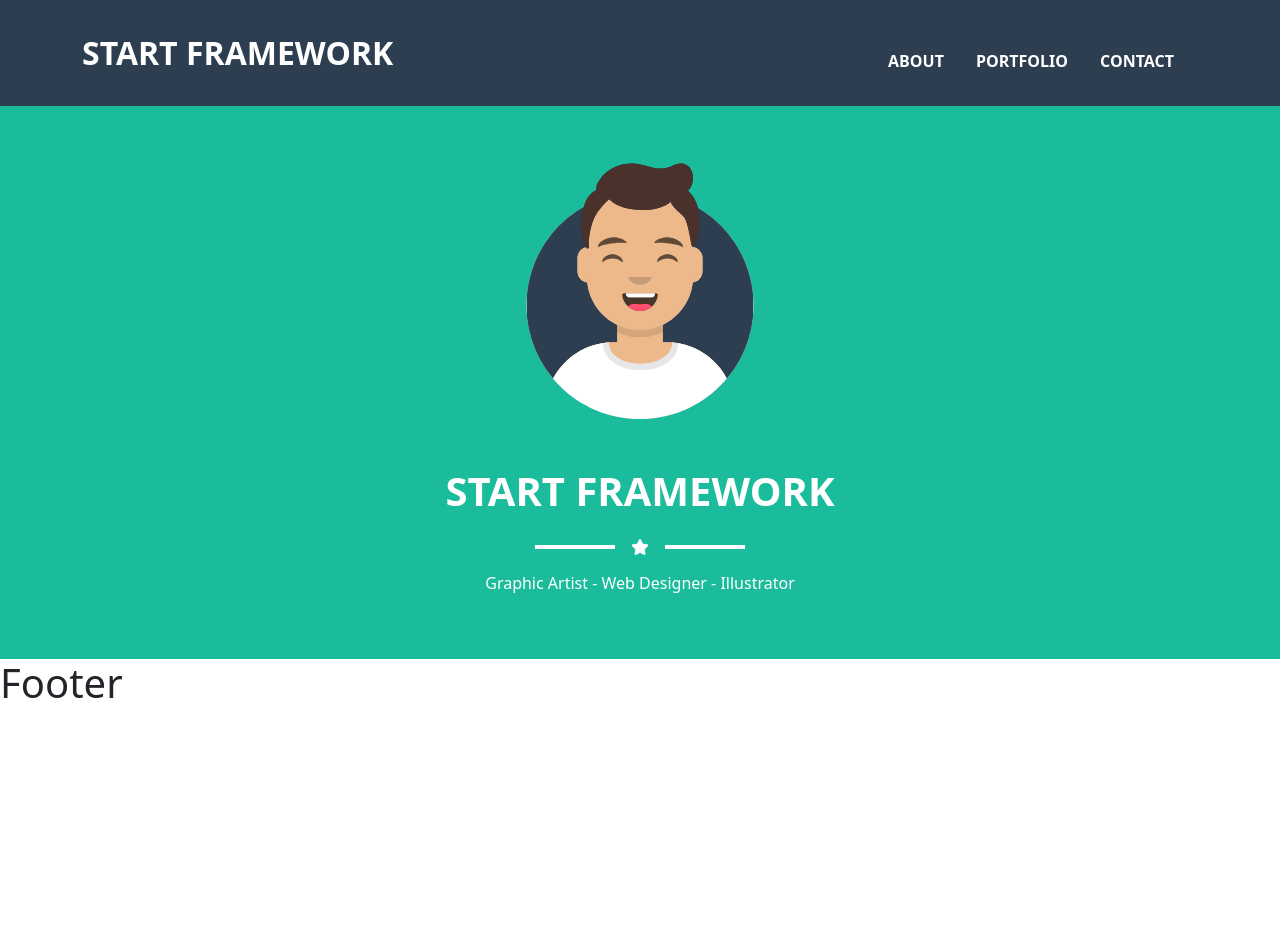
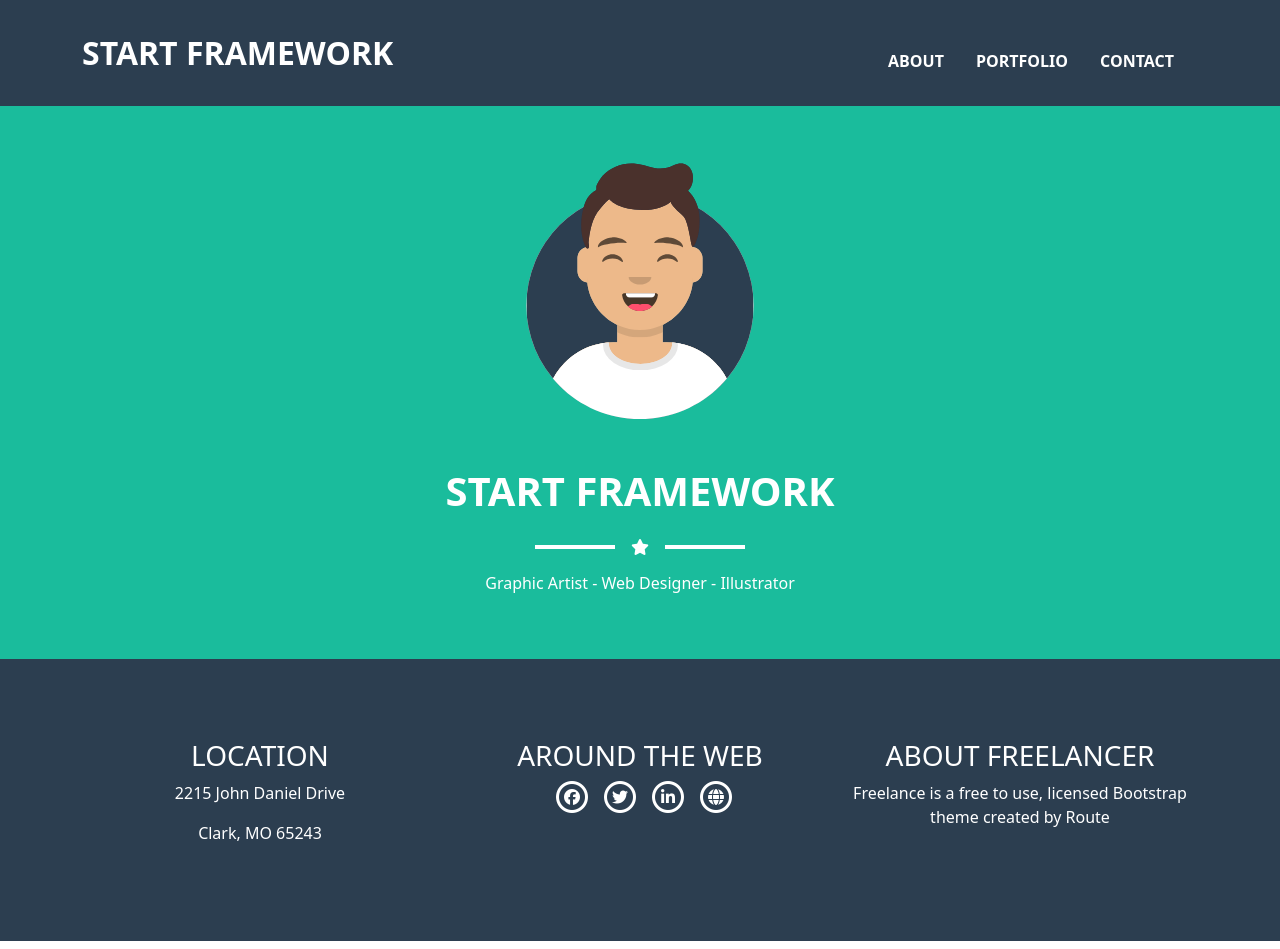
Before and after one commit to AhmedNabil1994/Start-React, a React (Vite) app: page / in a window 1280 px wide. Shown: the top 949 px of the page. Before the commit the page ends 800 px from the top, so only its background shows below. Built offline with nearby package versions, Linux system fonts and the light colour scheme.

Commit message:
add info routing and component

```diff
--- /dev/null
+++ b/src/Components/Info/Info.jsx
@@ -0,0 +1,46 @@
+import React from "react";
+import style from "./info.module.css";
+
+export default function Info() {
+  return (
+    <section className={style.info}>
+      <div className="container">
+        <div className="row gy-4">
+          <div className="col-md-4">
+            <h2 className="h3">LOCATION</h2>
+            <p>2215 John Daniel Drive</p>
+            <p>Clark, MO 65243</p>
+          </div>
+          <div className="col-md-4">
+            <h2 className="h3">AROUND THE WEB</h2>
+            <div className="icons">
+              <span className="fa-stack ms-2" style={{ verticalAlign: "top" }}>
+                <i className="fa-regular fa-circle fa-stack-2x"></i>
+                <i className="fa-brands fa-facebook fa-1x"></i>
+              </span>
+              <span className="fa-stack ms-2" style={{ verticalAlign: "top" }}>
+                <i className="fa-regular fa-circle fa-stack-2x"></i>
+                <i className="fa-brands fa-twitter fa-1x"></i>
+              </span>
+              <span className="fa-stack ms-2" style={{ verticalAlign: "top" }}>
+                <i className="fa-regular fa-circle fa-stack-2x"></i>
+                <i className="fa-brands fa-linkedin-in fa-1x"></i>
+              </span>
+              <span className="fa-stack ms-2" style={{ verticalAlign: "top" }}>
+                <i className="fa-regular fa-circle fa-stack-2x"></i>
+                <i className="fa-solid fa-globe fa-1x"></i>
+              </span>
+            </div>
+          </div>
+          <div className="col-md-4">
+            <h2 className="h3">ABOUT FREELANCER</h2>
+            <p>
+              Freelance is a free to use, licensed Bootstrap theme created by
+              Route
+            </p>
+          </div>
+        </div>
+      </div>
+    </section>
+  );
+}
--- /dev/null
+++ b/src/Components/Info/info.module.css
@@ -0,0 +1,6 @@
+.info {
+    background-color: var(--first-color);
+    color: white;
+    padding-block: 5rem;
+    text-align: center;
+}
--- a/src/Components/Layout/Layout.jsx
+++ b/src/Components/Layout/Layout.jsx
@@ -4,12 +4,14 @@ import { Outlet } from "react-router-dom";
 // app components
 import Navbar from "../Navbar/Navbar";
 import Footer from "../Footer/Footer";
+import Info from "../Info/Info";
 
 export default function Layout() {
   return (
     <>
       <Navbar />
       <Outlet />
+      <Info />
       <Footer />
     </>
   );
--- a/src/Components/Navbar/navbar.module.css
+++ b/src/Components/Navbar/navbar.module.css
@@ -1,10 +1,16 @@
 .bg {
   background-color: var(--first-color);
 }
-nav .logo {
+.logo {
   font-size: 2rem;
 }
 
 .navLink {
   width: fit-content;
 }
+
+@media screen and (max-width: 430px) {
+  .logo {
+    font-size: 1rem;
+  }
+}
```
Also changed, not shown: src/Components/Navbar/Navbar.jsx (+2 -5 lines).
